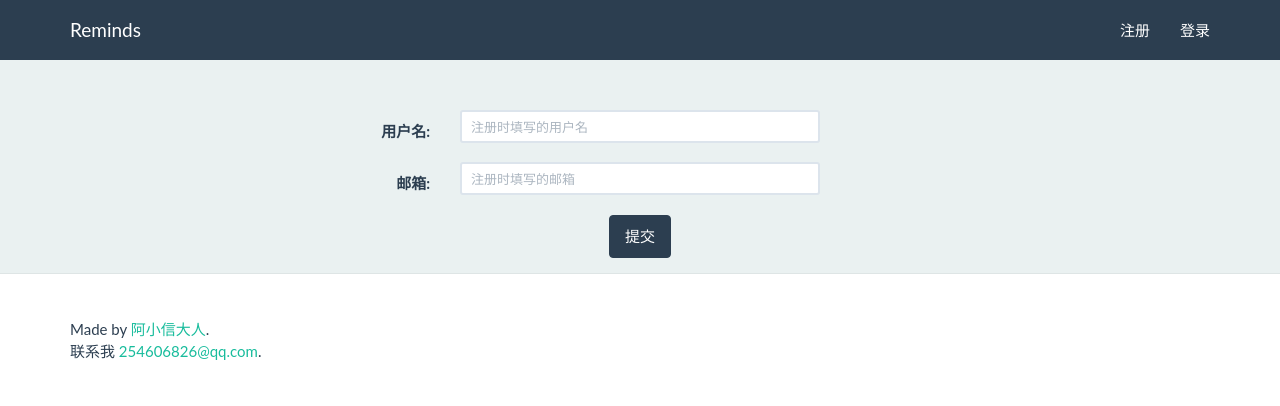
After one commit to freedream520/reminds, a Django app: page /account/forgotpassword/ in a window 1280 px wide. The commit adds this page. Shown: the top 406 px of the page. Run offline with Django 3.2, Linux system fonts and the light colour scheme; some libraries are stand-ins or nearby versions.

Commit message:
update forget password form | makemigrations

```diff
--- a/account/forms.py
+++ b/account/forms.py
@@ -6,17 +6,17 @@ from django.contrib.auth.models import User
 class RegisterForm(forms.Form):
     username = forms.CharField(label=u'用户名', min_length=3, max_length=20,
                                widget=forms.TextInput(attrs={'class': 'form-control input-sm',
-                                                             'required': True}))
+                                                             'required': 'True'}))
     email = forms.EmailField(label=u'联系邮箱',
                              widget=forms.TextInput(attrs={'placeholder': '填写真实邮箱用于重置密码',
                                                            'class': 'form-control input-sm',
-                                                           'required': True}))
+                                                           'required': 'True'}))
     password = forms.CharField(label=u'密码', min_length=6, max_length=16,
                                widget=forms.PasswordInput(attrs={'class': 'form-control input-sm',
-                                                                 'required': True}))
+                                                                 'required': 'True'}))
     password_ = forms.CharField(label=u'确认密码', min_length=6, max_length=16,
                                 widget=forms.PasswordInput(attrs={'class': 'form-control input-sm',
-                                                                  'required': True}))
+                                                                  'required': 'True'}))
 
     def clean_password(self):
         '''
@@ -53,8 +53,12 @@ class ResetPasswordForm(forms.Form):
     """
         忘记密码，重置密码表单
     """
-    password = forms.CharField(label=u'新的密码', widget=forms.PasswordInput(), max_length=16, min_length=6, required=True)
-    password_ = forms.CharField(label=u'确认密码', widget=forms.PasswordInput(), max_length=16, required=True, min_length=6)
+    password = forms.CharField(label=u'新的密码', max_length=16, min_length=6,
+                               widget=forms.PasswordInput(attrs={'class': 'form-control input-sm',
+                                                                 'required': 'True'}))
+    password_ = forms.CharField(label=u'确认密码', max_length=16, min_length=6,
+                                widget=forms.PasswordInput(attrs={'class': 'form-control input-sm',
+                                                                  'required': 'True'}))
 
     def clean_password(self):
         '''
@@ -80,8 +84,14 @@ class ForgetPasswordForm(forms.Form):
     """
         忘记密码，注册信息表单
     """
-    username = forms.CharField(label=u'用户名', min_length=3, max_length=20, required=True)
-    email = forms.EmailField(label=u'注册邮箱', required=True)
+    username = forms.CharField(label=u'用户名', min_length=3, max_length=20,
+                               widget=forms.TextInput(attrs={'class': 'form-control input-sm',
+                                                             'required': 'True',
+                                                             'placeholder': u'注册时填写的用户名'}))
+    email = forms.EmailField(label=u'邮箱',
+                             widget=forms.TextInput(attrs={'class': 'form-control input-sm',
+                                                           'required': 'True',
+                                                           'placeholder': u'注册时填写的邮箱'}))
 
     def clean_username(self):
         '''
--- /dev/null
+++ b/templates/account/forgotpassword.html
@@ -0,0 +1,26 @@
+{% extends "base.html" %}
+{% block title %}忘记密码{% endblock %}
+{% block container %}
+{% load staticfiles %}
+    <div class="section-tout">
+      <div class="container">
+        <form class="form-horizontal" method="post" align="center">{% csrf_token %}
+            <div class='form-group'>
+                <label for="username" class="col-sm-4 control-label">{{ form.username.label_tag }}</label>
+                <div class="col-sm-4">
+                {{ form.username }} <span>{{ form.username.errors }}</span>
+                </div>
+            </div>
+            <div class='form-group'>
+                <label for="email" class="col-sm-4 control-label">{{ form.email.label_tag }}</label>
+                <div class="col-sm-4">
+                {{ form.email }} <span>{{ form.email.errors }}</span>
+                </div>
+            </div>
+            <div class="form-actions">
+                <button type="submit" class="btn btn-primary">提交</button>
+            </div>
+        </form>
+      </div>
+    </div>
+{% endblock %}
--- a/templates/account/register.html
+++ b/templates/account/register.html
@@ -1,5 +1,5 @@
 {% extends "base.html" %}
-{% block title %}Register{% endblock %}
+{% block title %}注册{% endblock %}
 {% block container %}
 {% load staticfiles %}
     <div class="splash">
--- a/templates/index.html
+++ b/templates/index.html
@@ -1,5 +1,5 @@
 {% extends "base.html" %}
-{% block title %}Home{% endblock %}
+{% block title %}首页{% endblock %}
 {% block container %}
 {% load staticfiles %}
     <div class="splash">
```
Also changed, not shown: account/migrations/0001_initial.py (added), reminds/migrations/0002_auto_20141127_1743.py (added).
